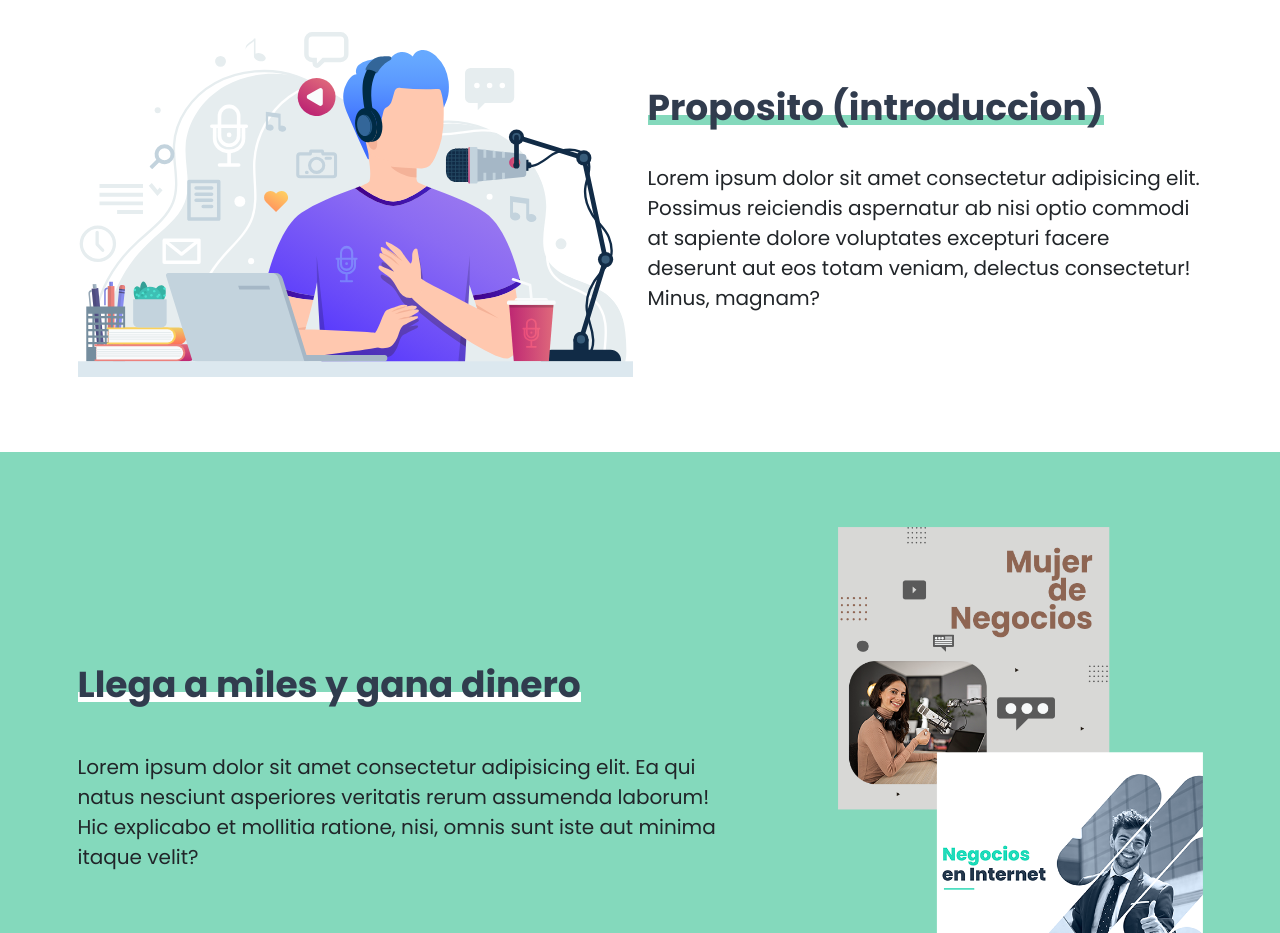
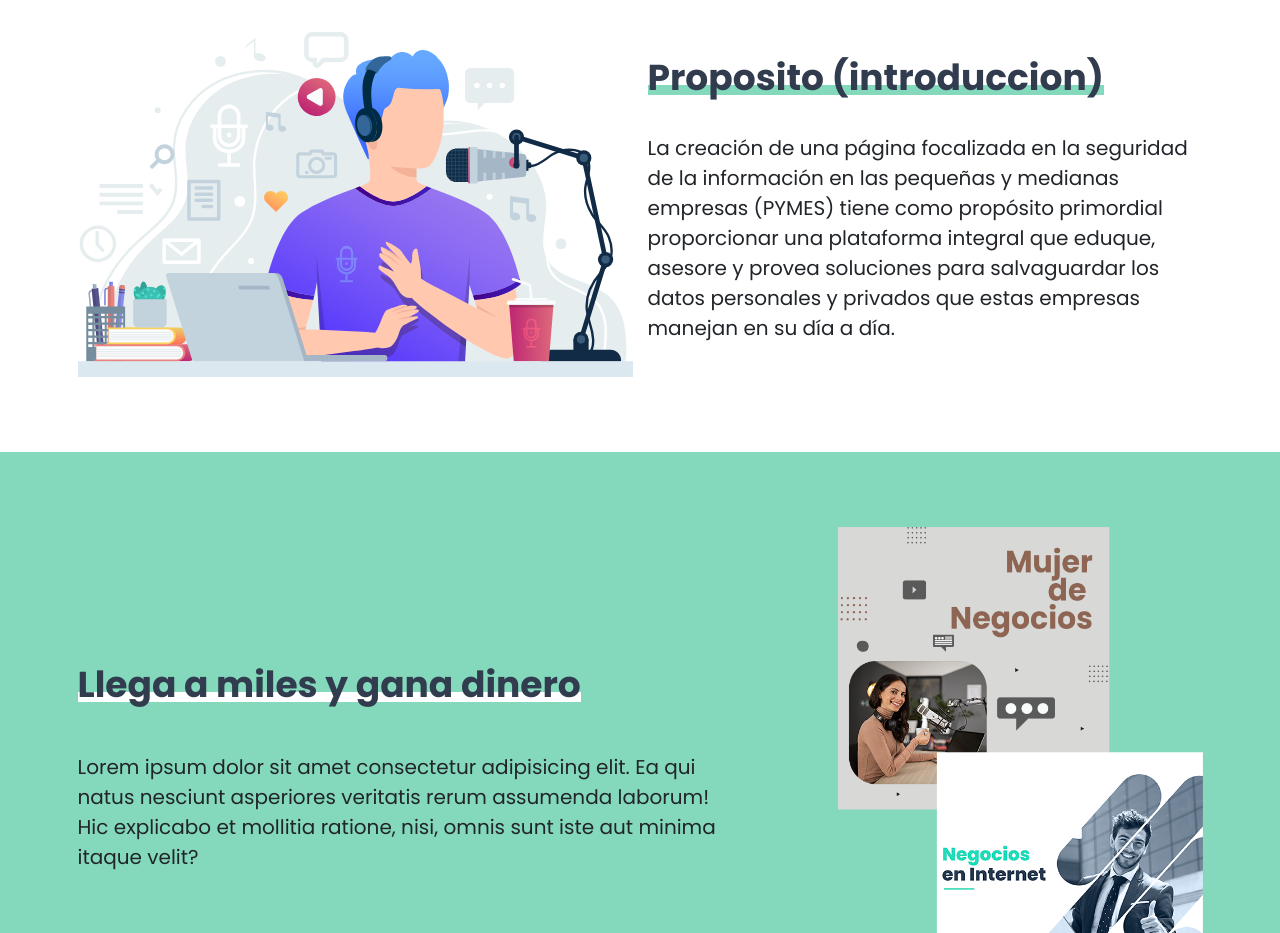
Before and after one commit to Royer0528/Audi_Act3, a website: page index.html in a window 1280 px wide. Shown: the part 960-1893 px from the top of the page. Drawn offline with Linux system fonts and the light colour scheme.

Commit message:
Texto de proposito

```diff
--- a/index.html
+++ b/index.html
@@ -29,7 +29,7 @@
             <div class="col-md-6">
                 <h2>Proposito (introduccion)</h2>
                 <p class="mt-1">
-                    Lorem ipsum dolor sit amet consectetur adipisicing elit. Possimus reiciendis aspernatur ab nisi optio commodi at sapiente dolore voluptates excepturi facere deserunt aut eos totam veniam, delectus consectetur! Minus, magnam?
+                    La creación de una página focalizada en la seguridad de la información en las pequeñas y medianas empresas (PYMES) tiene como propósito primordial proporcionar una plataforma integral que eduque, asesore y provea soluciones para salvaguardar los datos personales y privados que estas empresas manejan en su día a día.
                 </p>
             </div>
         </div>
```
